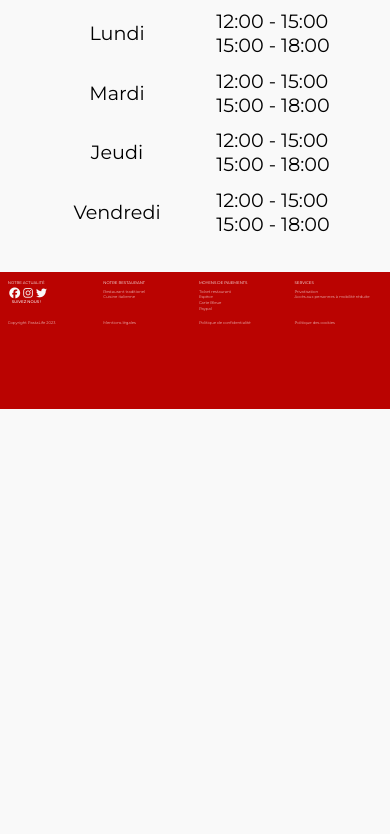
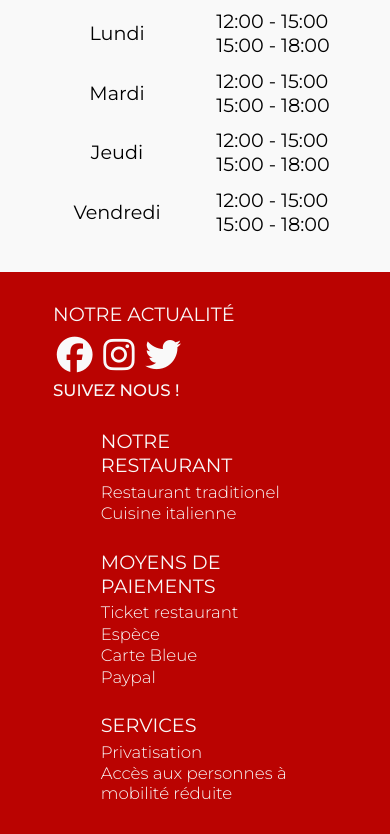
Before and after one commit to dsaidou/PastaLife, a React (Vite) app: page / in a window 390 px wide. Shown: the part 3664-4498 px from the top of the page. Before the commit the page ends 4073 px from the top, so only its background shows below. Built offline with nearby package versions, Linux system fonts and the light colour scheme.

Commit message:
footer responsive

```diff
--- a/src/index.css
+++ b/src/index.css
@@ -392,7 +392,7 @@ a:hover{
   flex-direction: column;
   align-items: center;
   width: 100%;
-  min-height: 90vh;
+  min-height: max-content;
 }
 
 hr{
@@ -475,7 +475,7 @@ hr{
 }
 
 #contactContainer .fa-phone{
-  font-size: 1vw;
+  font-size: 3vw;
   cursor: pointer;
   color:#BA0301;
   margin-right: 0.7vw;
@@ -485,7 +485,7 @@ hr{
   display: flex;
   align-items: center;
   cursor: pointer;
-  font-size: 1vw;
+  font-size: 1.2vw;
   margin: 1em;
 }
 
@@ -607,6 +607,7 @@ footer{
 }
 
 .socialContainer p{
+  font-size: 1em;
   font-weight: 500;
   text-transform: uppercase;
   margin-left: 1vw;
@@ -882,4 +883,58 @@ footer{
     font-size: 1.2em;
   }
 
+  footer{
+    font-size: 0.8em;
+  }
+
+  .columnContainer{
+   display: flex;
+   flex-direction: column;
+   justify-content: center;
+   align-items: center;
+   height: fit-content;
+   padding: 1em;
+  }
+
+  .columnContainer h1{
+    font-size: 1.5em;
+  }
+
+  .column{
+    width: 60%;
+    display: flex;
+    flex-direction: column;
+    align-items: flex-start;
+    padding: 1em;
+  }
+
+  .column p{
+    font-size: 1.3em;
+  }
+
+  .socialContainer{
+    padding: 1em;
+    margin-right: 8em;
+  }
+
+  .socialContainer p{
+    font-size: 1.3em;
+    margin-left: 0;
+  }
+
+  .socialItem i{
+    font-size: 2.8em;
+    margin: 0.2em 0.2em 0.2em 0.1em;
+  }
+
+  .bottom{
+    display: flex;
+    align-items: center;
+    flex-direction: column;
+    width: 100%;
+  }
+
+  .bottom p{
+    width: 50%;
+  }
 }
```
